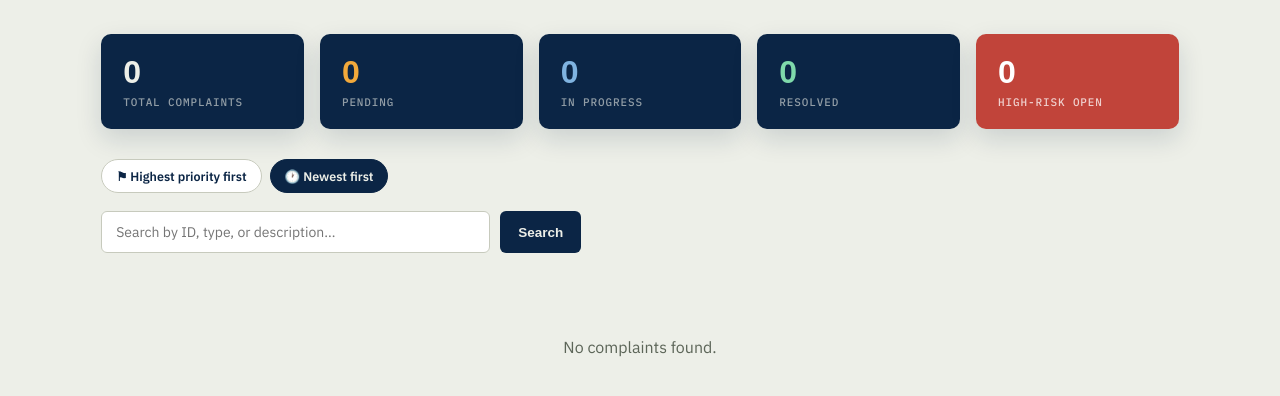
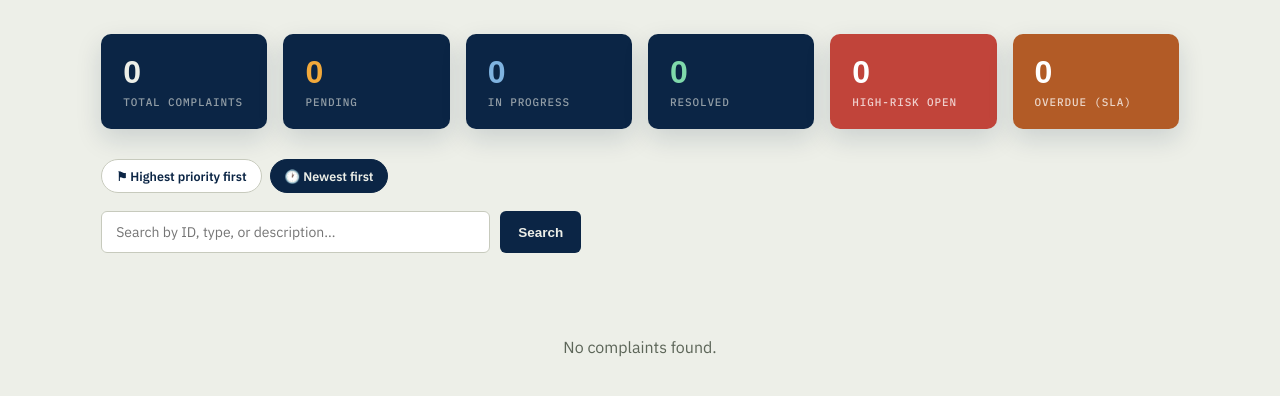
Before and after one commit to Anushka190921/ai-civic-issue-mapper, a Flask app: page /dashboard in a window 1280 px wide. Shown: the part 51-447 px from the top of the page. Run offline with Flask 3, Linux system fonts and the light colour scheme; the visitor is signed in with stand-in values (Sample User, id 1); data that the repository does not hold is empty; some web fonts are replaced.

Commit message:
Add Overdue badge and SLA compliance stat to dashboard and transparency page

```diff
--- a/templates/admin.html
+++ b/templates/admin.html
@@ -34,8 +34,7 @@
   .fade-in{opacity:0; transform:translateY(16px); animation:fade-in-anim .5s ease forwards;}
   @keyframes fade-in-anim{ to{opacity:1; transform:translateY(0);} }
 
-  /* stat cards */
-  .stats{display:grid; grid-template-columns:repeat(5,1fr); gap:16px; margin-bottom:30px;}
+  .stats{display:grid; grid-template-columns:repeat(6,1fr); gap:16px; margin-bottom:30px;}
   .stat-card{
     background:var(--navy); color:var(--paper); border-radius:10px; padding:20px 22px;
     box-shadow:0 10px 26px rgba(11,37,69,.15);
@@ -46,8 +45,8 @@
   .stat-card.steel .num{color:#7fb3e0;}
   .stat-card.green .num{color:#7fd9ab;}
   .stat-card.red{background:var(--red);} .stat-card.red .num{color:#fff;} .stat-card.red .label{color:rgba(255,255,255,.75);}
+  .stat-card.orange{background:#B25B26;} .stat-card.orange .num{color:#fff;} .stat-card.orange .label{color:rgba(255,255,255,.75);}
 
-  /* search */
   .search-row{margin-bottom:24px;}
   .search-row form{display:flex; gap:10px; max-width:480px;}
   .search-row input{
@@ -61,7 +60,6 @@
   }
   .search-row button:hover{background:var(--navy-deep);}
 
-  /* complaint cards */
   .complaint-card{
     background:#fff; border:1px solid #d9dcd1; border-radius:10px; padding:20px 22px; margin-bottom:14px;
     box-shadow:0 6px 18px rgba(11,37,69,.05); transition:box-shadow .2s ease;
@@ -79,13 +77,14 @@
   .badge.inprogress{background:#E3EBF3; color:var(--steel);} .badge.inprogress .badge-dot{background:var(--steel);}
   .badge.resolved{background:#E1F0E7; color:var(--green);} .badge.resolved .badge-dot{background:var(--green);}
 
-  /* priority / urgency badge, shown next to the status badge */
   .badge.urg-low{background:#E1F0E7; color:var(--green);} .badge.urg-low .badge-dot{background:var(--green);}
   .badge.urg-medium{background:#FCEFDA; color:var(--amber-ink);} .badge.urg-medium .badge-dot{background:var(--amber);}
   .badge.urg-high{background:#FBE9DA; color:#A15A26;} .badge.urg-high .badge-dot{background:#E08B3E;}
   .badge.urg-critical{background:#FBEAE8; color:var(--red);} .badge.urg-critical .badge-dot{background:var(--red);}
 
-  /* severity highlight strip on the complaint card, left edge */
+  .badge.overdue{background:#3D1810; color:#FFB199; border:1px solid rgba(255,120,90,.4);}
+  .badge.overdue .badge-dot{background:#FF6B4A;}
+
   .complaint-card{border-left:4px solid transparent;}
   .complaint-card.urg-low{border-left-color:var(--green);}
   .complaint-card.urg-medium{border-left-color:var(--amber);}
@@ -94,10 +93,10 @@
     border-left-color:var(--red); background:#FFFAF9;
     animation:pulse-critical 2.4s ease-in-out infinite;
   }
+  .complaint-card.is-overdue{box-shadow:0 6px 18px rgba(178,91,38,.18);}
   @keyframes pulse-critical{ 0%,100%{box-shadow:0 6px 18px rgba(11,37,69,.05);} 50%{box-shadow:0 6px 18px rgba(193,68,58,.18);} }
   @media (prefers-reduced-motion: reduce){ .complaint-card.urg-critical{animation:none;} }
 
-  /* sort toggle */
   .sort-row{display:flex; gap:8px; margin-bottom:18px; flex-wrap:wrap;}
   .sort-link{
     padding:8px 14px; border-radius:100px; border:1.5px solid #c7cabd; font-size:12.5px; font-weight:600;
@@ -167,6 +166,10 @@
       <div class="num">{{ stats.high_risk_open }}</div>
       <div class="label">High-risk open</div>
     </div>
+    <div class="stat-card orange fade-in" style="animation-delay:.5s;">
+      <div class="num">{{ stats.overdue_open }}</div>
+      <div class="label">Overdue (SLA)</div>
+    </div>
   </div>
 
   <div class="sort-row fade-in" style="animation-delay:.5s;">
@@ -185,13 +188,16 @@
 
   {% if complaints %}
     {% for c in complaints %}
-    <div class="complaint-card urg-{{ (c.urgency or 'medium')|lower }} fade-in" style="animation-delay:{{ (loop.index0 * 0.04) + 0.55 }}s;">
+    <div class="complaint-card urg-{{ (c.urgency or 'medium')|lower }}{% if c.is_overdue %} is-overdue{% endif %} fade-in" style="animation-delay:{{ (loop.index0 * 0.04) + 0.55 }}s;">
       <div class="c-top">
         <div>
           <span class="c-id">TICKET #{{ c.id }}</span>
           <div class="c-type">{{ c.issue_type }}</div>
         </div>
         <div style="display:flex; gap:8px; flex-wrap:wrap;">
+          {% if c.is_overdue %}
+            <span class="badge overdue"><span class="badge-dot"></span>Overdue</span>
+          {% endif %}
           <span class="badge urg-{{ (c.urgency or 'medium')|lower }}"><span class="badge-dot"></span>{{ c.urgency or 'Medium' }}</span>
           {% if c.status == 'Resolved' %}
             <span class="badge resolved"><span class="badge-dot"></span>Resolved</span>
```
Also changed, not shown: templates/transparency.html (+6 -1 lines).
